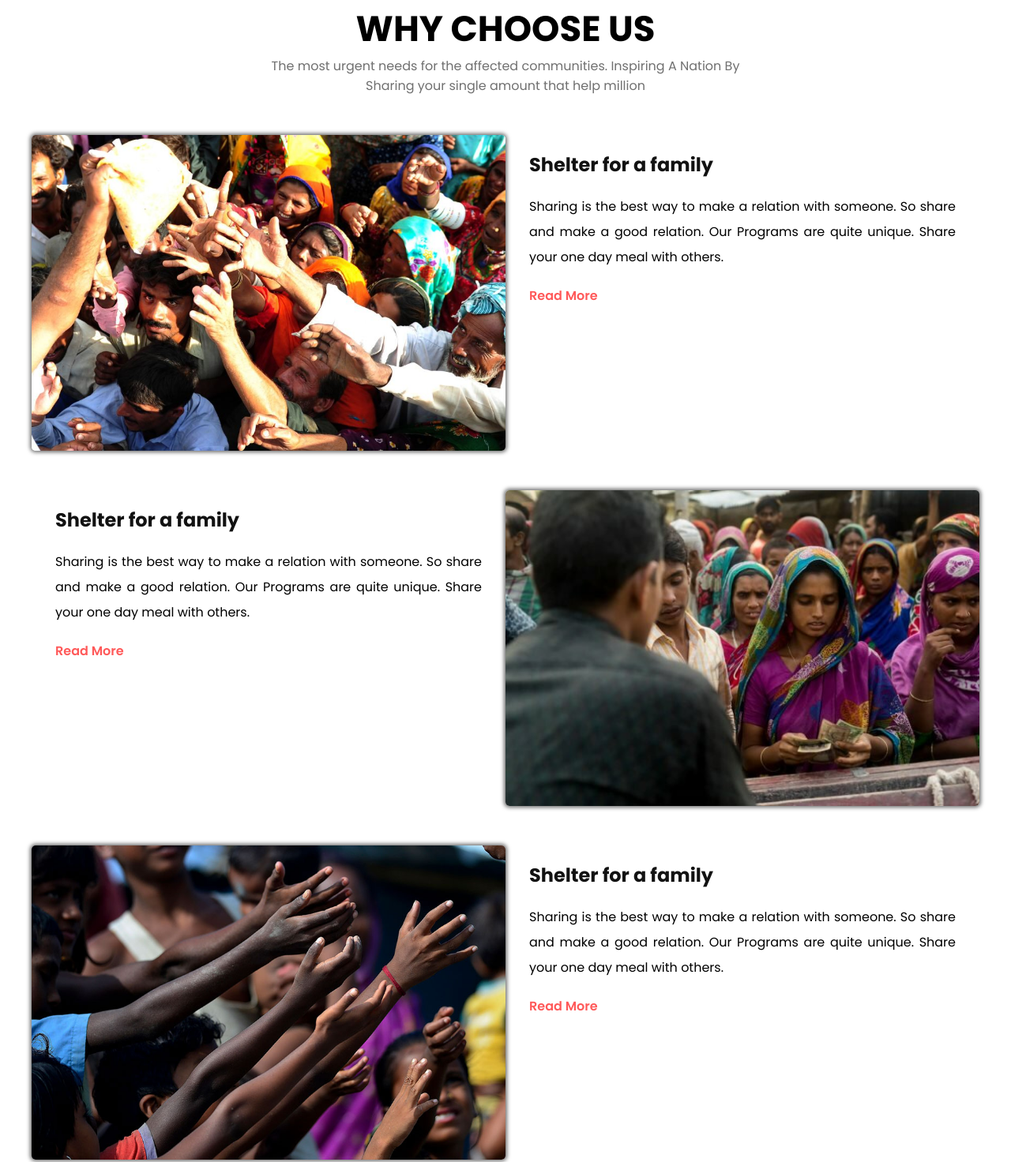
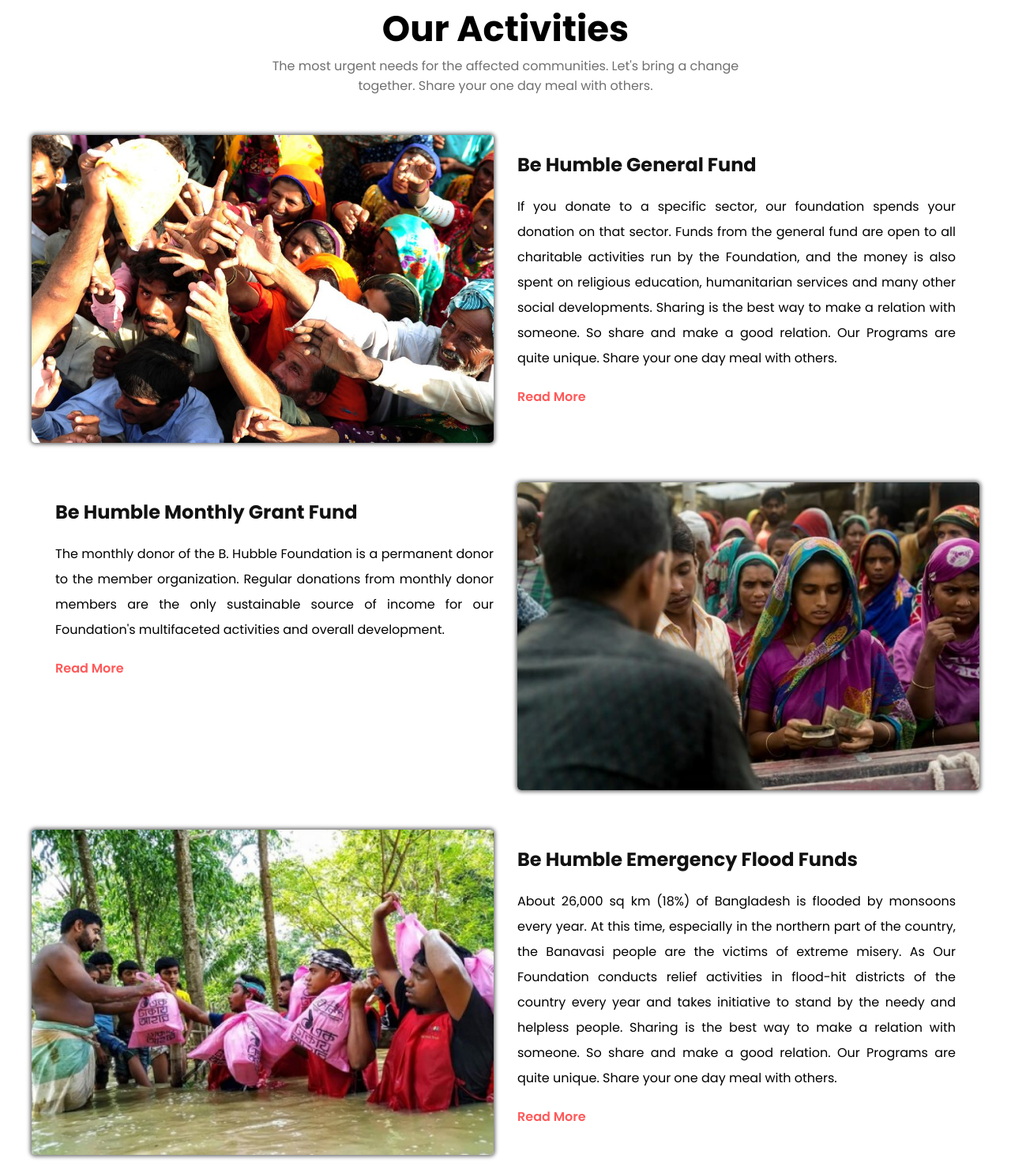
Before and after one commit to ismailjosim/donation-custom-website, a plain HTML site: page index.html in a window 1280 px wide. Shown: the part 2205-3677 px from the top of the page at 79% size. Drawn offline with Linux system fonts and the light colour scheme.

Commit message:
update content

```diff
--- a/index.html
+++ b/index.html
@@ -107,10 +107,11 @@
     <section id="section_featured">
         <div class="container">
             <div class="heading">
-                <h2 class="primary_heading">WHY CHOOSE US
+                <h2 class="primary_heading">Our Activities
                 </h2>
-                <p class="description">The most urgent needs for the affected communities. Inspiring A Nation By Sharing
-                    your single amount that help million
+                <p class="description">The most urgent needs for the affected communities. Let's bring a change
+                    together.
+                    Share your one day meal with others.
                 </p>
             </div>
             <div class="row">
@@ -119,8 +120,13 @@
                         <img src="images/donation0.jpg" alt="donation_image">
                     </div>
                     <div class="content_box one">
-                        <h3 class="box_heading">Shelter for a family</h3>
-                        <p class="box_description">Sharing is the best way to make a relation with someone. So share and
+                        <h3 class="box_heading">Be Humble General Fund</h3>
+                        <p class="box_description">If you donate to a specific sector, our foundation spends your
+                            donation on that sector. Funds from the general fund are
+                            open to all charitable activities run by the Foundation, and the money is also spent on
+                            religious education,
+                            humanitarian services and many other social developments. Sharing is the best way to make a
+                            relation with someone. So share and
                             make a good relation. Our Programs are quite
                             unique. Share your one day meal with others.
                         </p>
@@ -129,11 +135,12 @@
                 </div>
                 <div class="featured_box">
                     <div class="content_box left_margin">
-                        <h3 class="box_heading">Shelter for a family</h3>
-                        <p class="box_description">Sharing is the best way to make a relation with someone. So share and
-                            make a good relation. Our Programs are quite
-                            unique. Share your one day meal with others.
-                        </p>
+                        <h3 class="box_heading">Be Humble Monthly Grant Fund</h3>
+                        <p class="box_description">The monthly donor of the B. Hubble Foundation is a permanent donor to
+                            the member organization. Regular donations from
+                            monthly donor members are the only sustainable source of income for our Foundation's
+                            multifaceted activities and overall
+                            development.</p>
                         <a href="#" class="btn btn_more">read more</a>
                     </div>
                     <div class="img_box">
@@ -142,11 +149,17 @@
                 </div>
                 <div class="featured_box">
                     <div class="img_box">
-                        <img src="images/donation13.jpg" alt="donation_image">
+                        <img src="images/donation11.jpg" alt="donation_image">
                     </div>
                     <div class="content_box">
-                        <h3 class="box_heading">Shelter for a family</h3>
-                        <p class="box_description">Sharing is the best way to make a relation with someone. So share and
+                        <h3 class="box_heading">Be Humble Emergency Flood Funds</h3>
+                        <p class="box_description">About 26,000 sq km (18%) of Bangladesh is flooded by monsoons every
+                            year. At this time, especially in the northern part
+                            of the country, the Banavasi people are the victims of extreme misery. As Our Foundation
+                            conducts relief activities in
+                            flood-hit districts of the country every year and takes initiative to stand by the needy and
+                            helpless people.
+                            Sharing is the best way to make a relation with someone. So share and
                             make a good relation. Our Programs are quite
                             unique. Share your one day meal with others.
                         </p>
--- a/style.css
+++ b/style.css
@@ -4,7 +4,6 @@
 * {
     margin: 0;
     padding: 0;
-    box-sizing: border-box;
 }
 
 body {
@@ -115,13 +114,10 @@ li {
 .item_link {
     color: #707070;
     font-weight: 600;
-
 }
 
 .input_box {
     margin-top: 50px;
-
-
 }
 
 .input_box input {
@@ -144,7 +140,6 @@ li {
 /*==============================
     Plan Section Styling
 ==============================*/
-
 #section_donate_plan .row {
     display: flex;
 
```
Also changed, not shown: images/donation11.jpg (added), images/donation13.jpg (deleted).
